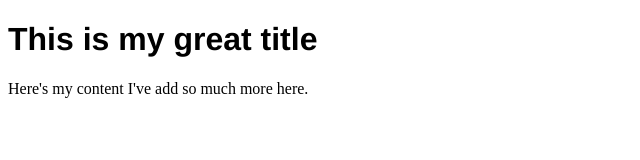
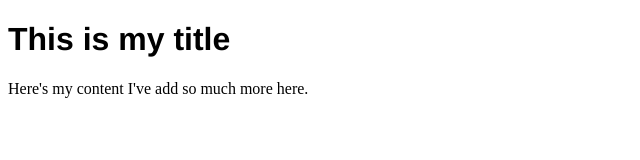
Before and after one commit to andejulie/dwgit, a plain HTML site: page index.html in a window 1280 px wide. Shown: the whole page, without its empty margins (0-640 px from the left). Drawn offline with Linux system fonts and the light colour scheme.

Commit message:
Changed title

```diff
--- a/index.html
+++ b/index.html
@@ -7,7 +7,7 @@
 </head>
 
 <body>
-	<h1>This is my great title</h1>
+	<h1>This is my title</h1>
 	<p>Here's my content I've add so much more here.</p>
 </body>
 </html>
```
